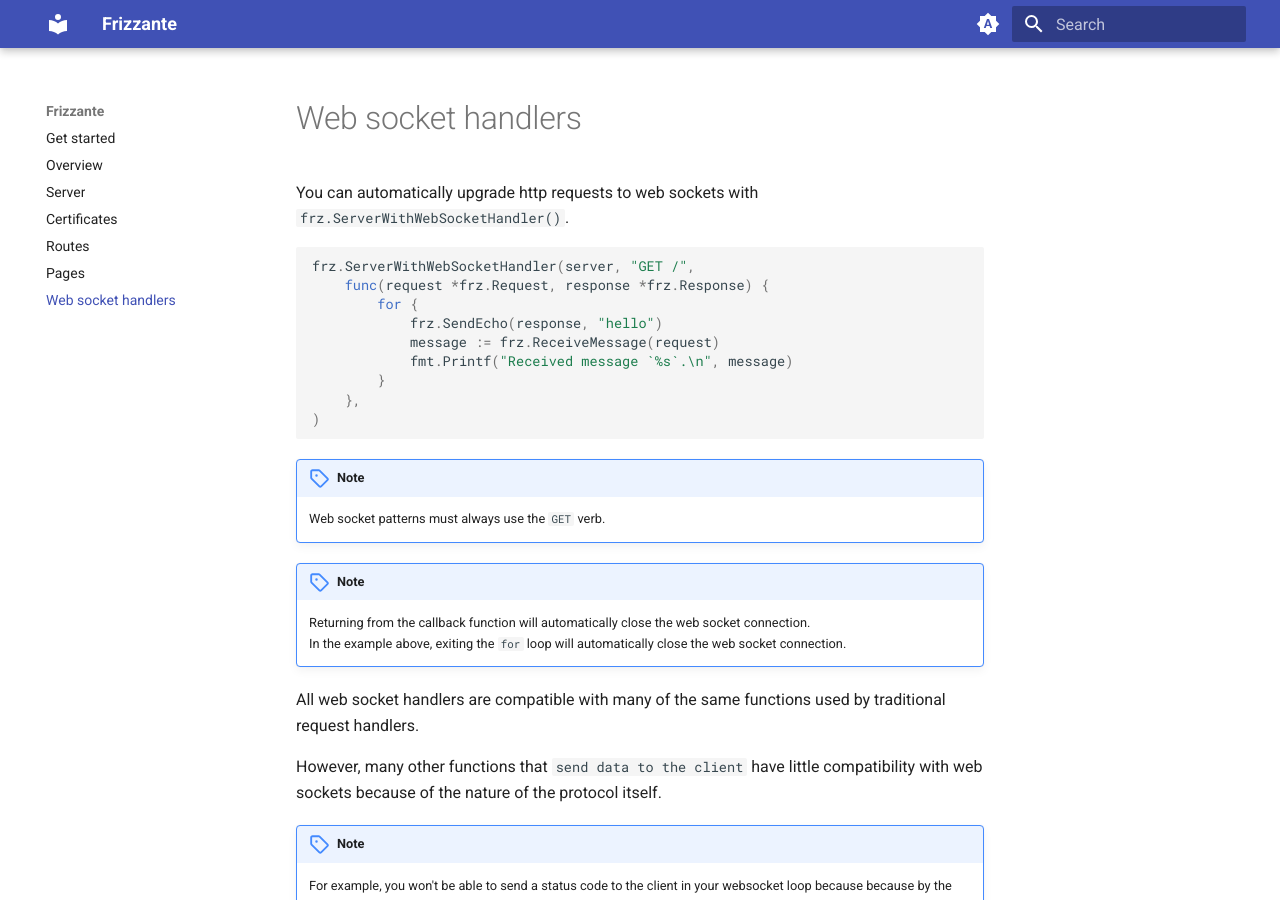
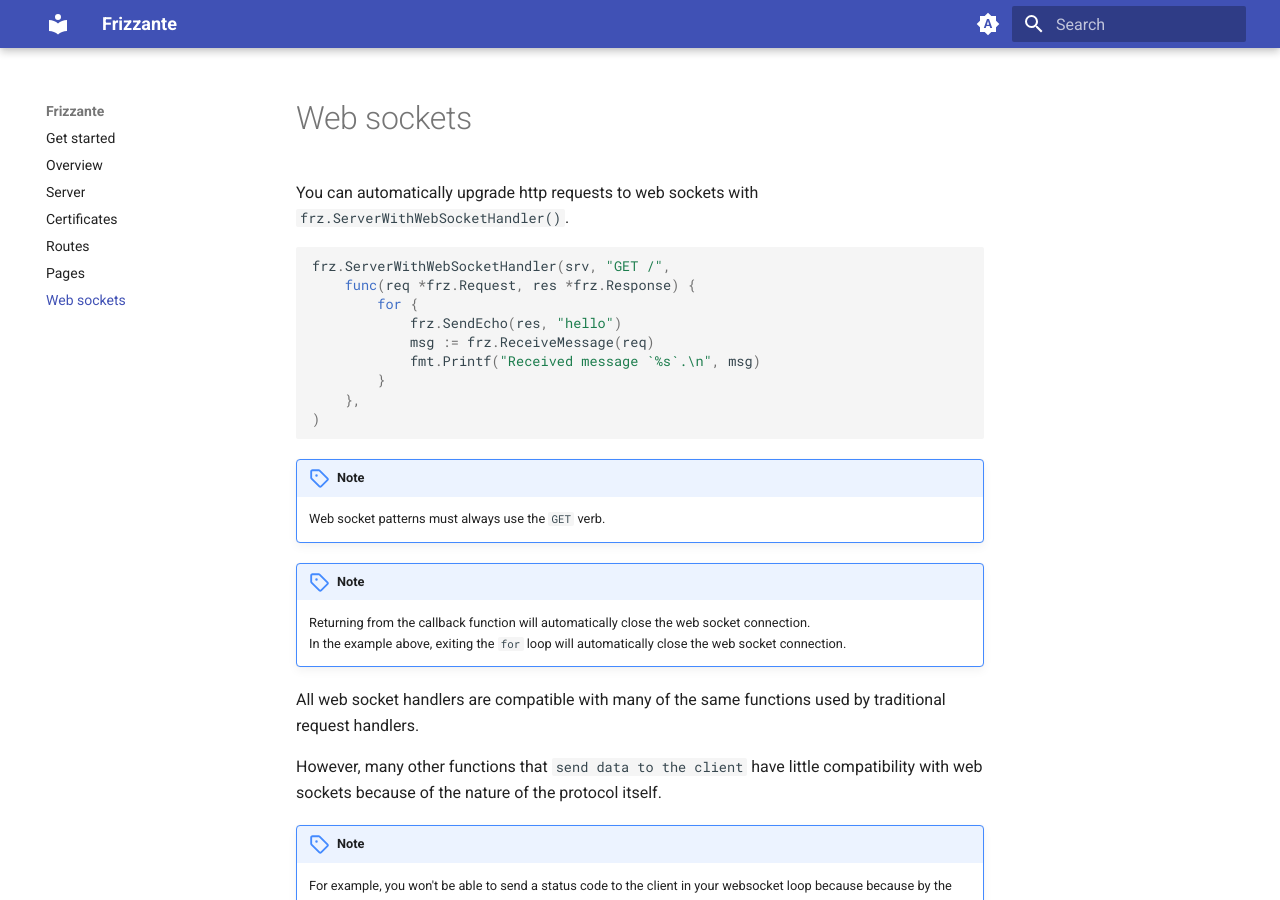
Before and after one commit to razshare/frizzante-docs, an MkDocs documentation site: the page built from docs/web-sockets.md, in a window 1280 px wide and 900 px high. Built offline with MkDocs 1.6.1 and Material for MkDocs 9.7.7, drawn with Linux system fonts in a browser that asks for light colours.

Commit message:
chore(docs): fixing style.

````diff
--- a/docs/web-socket-handlers.md
+++ b/docs/web-sockets.md
@@ -1,12 +1,12 @@
 You can automatically upgrade http requests to web sockets with `frz.ServerWithWebSocketHandler()`.
 
 ```go
-frz.ServerWithWebSocketHandler(server, "GET /",
-    func(request *frz.Request, response *frz.Response) {
+frz.ServerWithWebSocketHandler(srv, "GET /",
+    func(req *frz.Request, res *frz.Response) {
         for {
-            frz.SendEcho(response, "hello")
-            message := frz.ReceiveMessage(request)
-            fmt.Printf("Received message `%s`.\n", message)
+            frz.SendEcho(res, "hello")
+            msg := frz.ReceiveMessage(req)
+            fmt.Printf("Received message `%s`.\n", msg)
         }
     },
 )
--- a/mkdocs.yml
+++ b/mkdocs.yml
@@ -44,4 +44,4 @@
   - Certificates: certificates.md
   - Routes: routes.md
   - Pages: pages.md
-  - Web socket handlers: web-socket-handlers.md
+  - Web sockets: web-sockets.md
````
